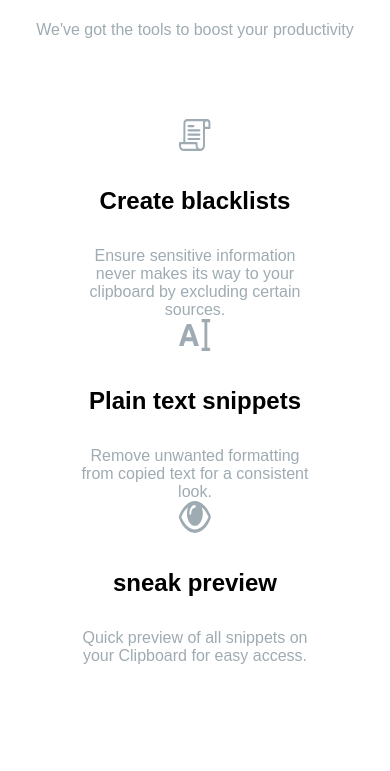
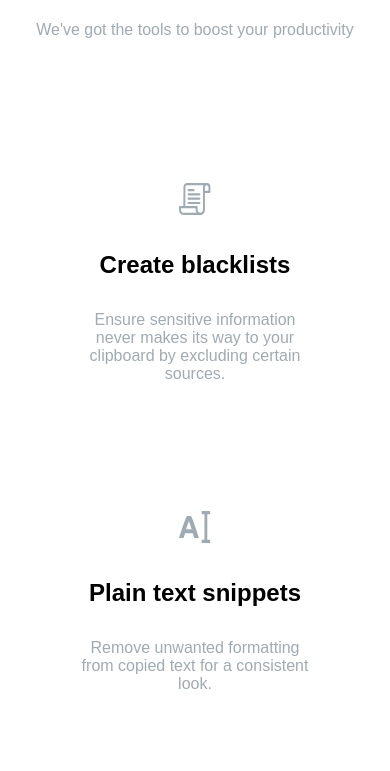
Before and after one commit to kamiya-nakami/clipboard-landing-page-master, a plain HTML site: page index.html in a window 390 px wide. Shown: the part 2134-2905 px from the top of the page. Drawn offline with nearby package versions, Linux system fonts and the light colour scheme.

Commit message:
Update style.css

```diff
--- a/style.css
+++ b/style.css
@@ -212,6 +212,9 @@ footer {
     .icon {
         flex-direction: column;
     }
+    .icon section {
+        margin: 4rem 0;
+    }
     .Logo{
         flex-direction: column;
         align-items: center;
```
